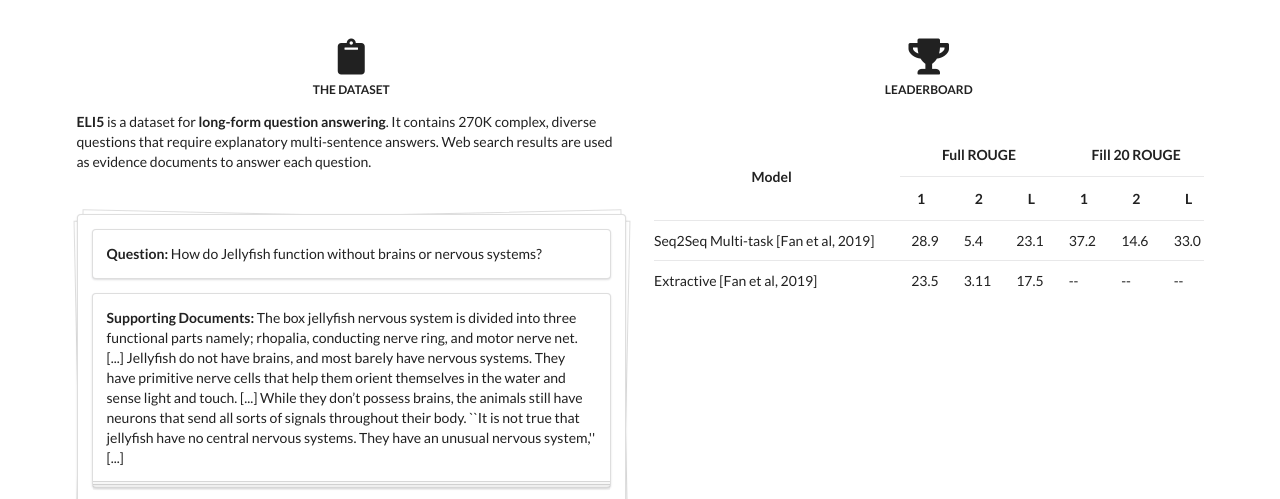
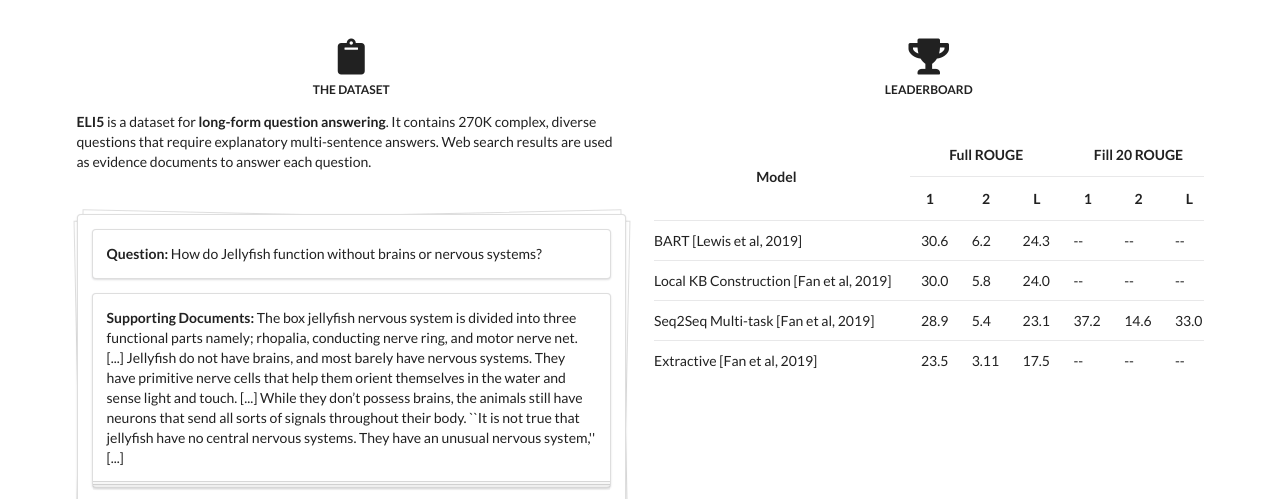
Before and after one commit to facebookresearch/ELI5, a plain HTML site: page index.html in a window 1280 px wide. Shown: the part 275-774 px from the top of the page. Drawn offline with nearby package versions, Linux system fonts and the light colour scheme.

Commit message:
updating with latest results

```diff
--- a/index.html
+++ b/index.html
@@ -85,6 +85,24 @@
           </thead>
           <tbody>
             <tr>
+              <td>BART [Lewis et al, 2019]</td>
+              <td>30.6</td>
+              <td>6.2</td>
+              <td>24.3</td>
+              <td>--</td>
+              <td>--</td>
+              <td>--</td>
+            </tr>
+            <tr>
+              <td>Local KB Construction [Fan et al, 2019]</td>
+              <td>30.0</td>
+              <td>5.8</td>
+              <td>24.0</td>
+              <td>--</td>
+              <td>--</td>
+              <td>--</td>
+            </tr>
+            <tr>
               <td>Seq2Seq Multi-task [Fan et al, 2019]</td>
               <td>28.9</td>
               <td>5.4</td>
```
